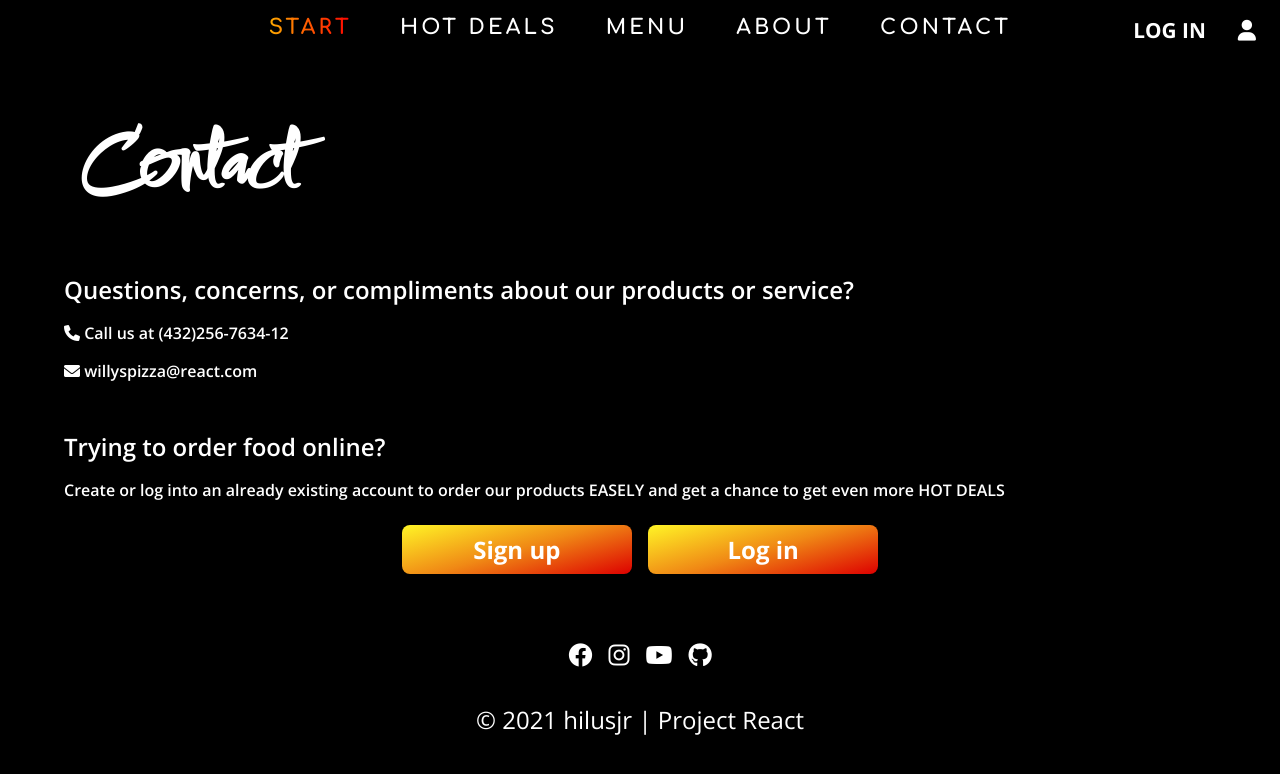
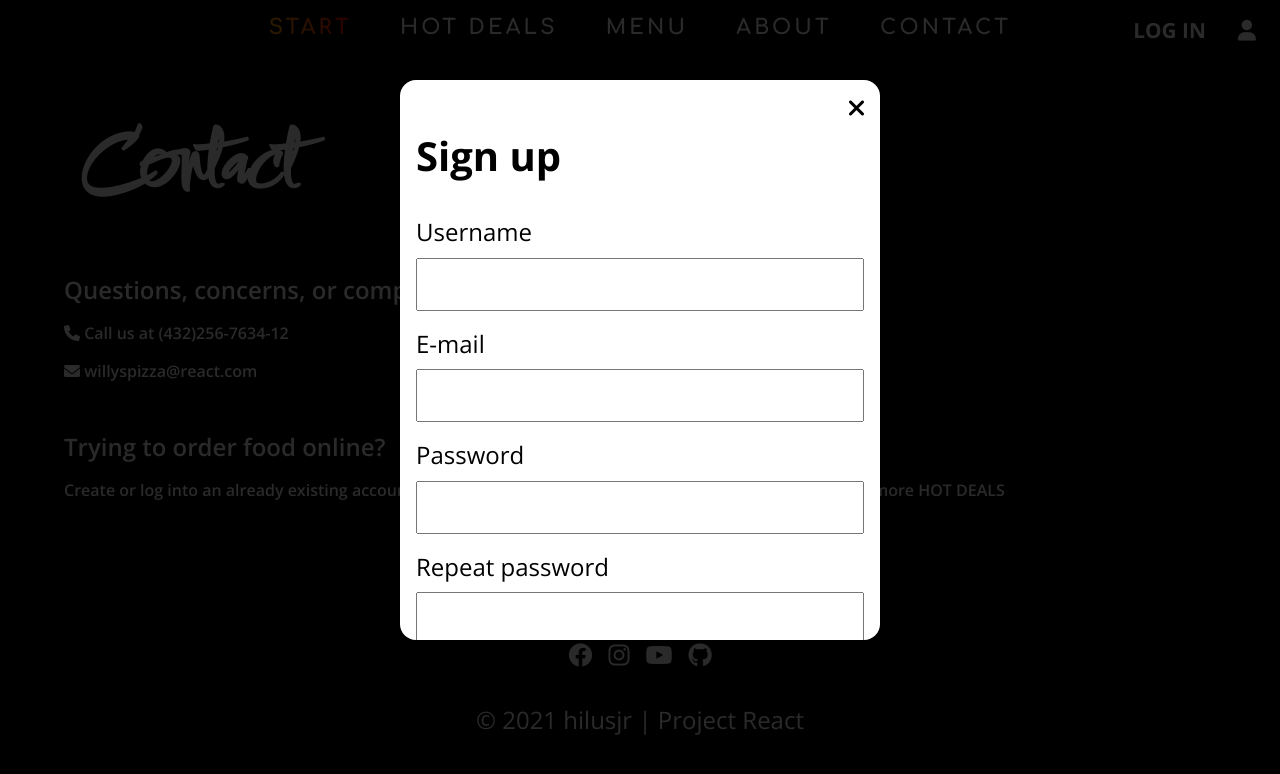
Before and after one commit to hilusjr/Willys-Pizza-React, a React (Create React App) app: page / in a window 1280 px wide. Both pictures are taken after a click on the button "Sign up". Shown: the part 4822-5596 px from the top of the page. Built offline with nearby package versions, Linux system fonts and the light colour scheme.

Commit message:
working login and signup card display

```diff
--- a/src/App.js
+++ b/src/App.js
@@ -11,20 +11,37 @@ import LoginCard from './components/LoginCard'
 import Order from './components/Order'
 
 function App() {
-  const [loginDisplayed, setLoginDisplayed] = useState(false)
+  const [cardVisible, setCardVisible] = useState(false)
+  const [loginDisplayed, setLoginDisplayed] = useState(true)
+
+  const displayCard = () => {
+    setCardVisible(!cardVisible)
+    displayLogin()
+  }
+
   const displayLogin = () => {
-    setLoginDisplayed(!loginDisplayed)
+    setLoginDisplayed(true)
   }
+  const displaySignup = () => {
+    setLoginDisplayed(false)
+  }
+
   return (
     <>
-      <Navbar displayLogin={displayLogin} />
+      <Navbar displayCard={displayCard} />
       <Startpage />
       <HotDeals />
       <Menu />
       <About />
-      <Contact displayLogin={displayLogin} />
+      <Contact displayCard={displayCard} displaySignup={displaySignup} />
       <Footer />
-      <LoginCard loginDisplayed={loginDisplayed} displayLogin={displayLogin} />
+      <LoginCard
+        cardVisible={cardVisible}
+        displayCard={displayCard}
+        loginDisplayed={loginDisplayed}
+        displaySignup={displaySignup}
+        displayLogin={displayLogin}
+      />
       <Order />
     </>
   )
--- a/src/components/Contact.js
+++ b/src/components/Contact.js
@@ -1,7 +1,7 @@
 import React from 'react'
 import '../css/Contact.css'
 
-function Contact({ displayLogin }) {
+function Contact({ displayCard, displaySignup }) {
   return (
     <div className="contact-page">
       <h1>Contact</h1>
@@ -20,10 +20,18 @@ function Contact({ displayLogin }) {
         EASELY and get a chance to get even more HOT DEALS
       </h3>
       <div>
-        <button className="contact-page-button sign-up-button">Sign up</button>
+        <button
+          className="contact-page-button sign-up-button"
+          onClick={() => {
+            displayCard()
+            displaySignup()
+          }}
+        >
+          Sign up
+        </button>
         <button
           className="contact-page-button log-in-button"
-          onClick={displayLogin}
+          onClick={displayCard}
         >
           Log in
         </button>
--- a/src/components/Login.js
+++ b/src/components/Login.js
@@ -1,6 +1,6 @@
 import React from 'react'
 
-function Login() {
+function Login({ displaySignup }) {
   return (
     <>
       <h1>Log in</h1>
@@ -10,7 +10,7 @@ function Login() {
       <input type="password"></input>
       <button>Log in</button>
       <p>Don't have an account?</p>
-      <button>Sign up</button>
+      <button onClick={displaySignup}>Sign up</button>
     </>
   )
 }
--- a/src/components/LoginCard.js
+++ b/src/components/LoginCard.js
@@ -3,16 +3,25 @@ import Login from '../components/Login'
 import Signup from '../components/Signup'
 import '../css/Login.css'
 
-function LoginCard({ loginDisplayed, displayLogin }) {
+function LoginCard({
+  cardVisible,
+  displayCard,
+  loginDisplayed,
+  displaySignup,
+  displayLogin,
+}) {
   return (
     <div
       className="log-in-bg"
-      style={loginDisplayed ? { display: 'block' } : { display: 'none' }}
+      style={cardVisible ? { display: 'block' } : { display: 'none' }}
     >
       <div className="log-in-card">
-        <i className="fa-solid fa-xmark" onClick={displayLogin}></i>
-        <Login />
-        <Signup />
+        <i className="fa-solid fa-xmark" onClick={displayCard}></i>
+        {loginDisplayed ? (
+          <Login displaySignup={displaySignup} />
+        ) : (
+          <Signup displayLogin={displayLogin} />
+        )}
       </div>
     </div>
   )
--- a/src/components/Navbar.js
+++ b/src/components/Navbar.js
@@ -2,7 +2,7 @@ import React, { useState } from 'react'
 import Navbtn from './Navbtn'
 import '../css/Navbar.css'
 
-function Navbar({ displayLogin }) {
+function Navbar({ displayCard }) {
   const navBtns = ['start', 'hot deals', 'menu', 'about', 'contact']
   const [isVisible, setVisible] = useState(false)
   const [isActive, setActive] = useState('start')
@@ -17,7 +17,13 @@ function Navbar({ displayLogin }) {
       <div className="navbar" data-visible={isVisible}>
         <div className="nav-account">
           <div className="nav-order-btn nav-acc-btn">order</div>
-          <div className="nav-log-in nav-acc-btn" onClick={displayLogin}>
+          <div
+            className="nav-log-in nav-acc-btn"
+            onClick={() => {
+              displayCard()
+              closeMobileMenu()
+            }}
+          >
             Log in
           </div>
           <div className="nav-profile-icon">
--- a/src/components/Signup.js
+++ b/src/components/Signup.js
@@ -1,7 +1,36 @@
 import React from 'react'
 
-function Signup() {
-  return <div></div>
+function Signup({ displayLogin }) {
+  return (
+    <>
+      <h1>Sign up</h1>
+      <p>Username</p>
+      <input type="text"></input>
+      <p>E-mail</p>
+      <input type="email"></input>
+      <p>Password</p>
+      <input type="password"></input>
+      <p>Repeat password</p>
+      <input type="password"></input>
+      <h5>Adress:</h5>
+      <p>Street (number, name)</p>
+      <input type="text"></input>
+      <p>City</p>
+      <input type="text"></input>
+      <button>Sign up</button>
+      <p>Already have an account?</p>
+      <button onClick={displayLogin}>Log in</button>
+      {/* <p>
+        <i>
+          <b>
+            Disclaimer! Please do not use your actual passwords or any other
+            data as this website is not secure! This is just a react project, I
+            haven't worked my way up to security yet.
+          </b>
+        </i>
+      </p> */}
+    </>
+  )
 }
 
 export default Signup
--- a/src/css/Login.css
+++ b/src/css/Login.css
@@ -5,28 +5,25 @@
   width: 100%;
   height: 100vh;
   background-color: rgba(0, 0, 0, 0.835);
+  z-index: 9999;
 }
 
 .log-in-card {
   position: fixed;
-  top: 20%;
-  left: 40%;
-  width: 20%;
+  top: 0;
+  left: 0;
+  width: 100%;
+  height: 100vh;
   padding: 3rem 1rem 0 1rem;
   background-color: white;
   box-sizing: border-box;
-  border-radius: 1rem;
+  overflow-y: scroll;
 }
 .log-in-card i {
   position: absolute;
   top: 1rem;
   right: 1rem;
-  font-size: 1.5rem;
-}
-
-.log-in-card i:hover,
-.log-in-card button {
-  cursor: pointer;
+  font-size: 2rem;
 }
 
 .log-in-card h1 {
@@ -46,7 +43,7 @@
   padding: 0.5rem 1rem;
   box-sizing: border-box;
   overflow-x: scroll;
-  margin-bottom: 1rem;
+  margin: 0.1rem 0 1rem 0;
 }
 
 .log-in-card button {
@@ -60,3 +57,22 @@
   );
   border-radius: 0.5rem;
 }
+
+@media (min-width: 768px) {
+  .log-in-card {
+    top: 10%;
+    left: calc(50% - 15rem);
+    width: 30rem;
+    height: auto;
+    max-height: 70vh;
+    border-radius: 1rem;
+  }
+  .log-in-card i {
+    font-size: 1.5rem;
+  }
+
+  .log-in-card i:hover,
+  .log-in-card button {
+    cursor: pointer;
+  }
+}
--- a/src/css/Navbar.css
+++ b/src/css/Navbar.css
@@ -7,7 +7,7 @@
   aspect-ratio: 1;
   box-sizing: border-box;
   text-align: center;
-  z-index: 9999;
+  z-index: 2000;
   color: white;
   border-radius: 1rem;
 }
```
